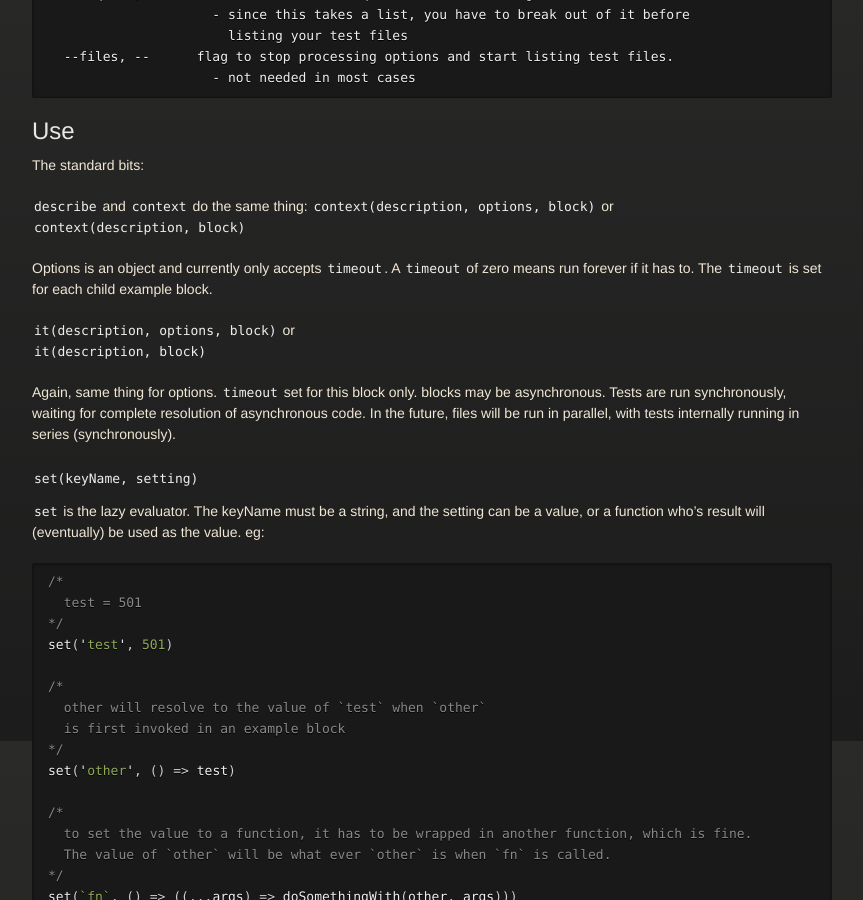
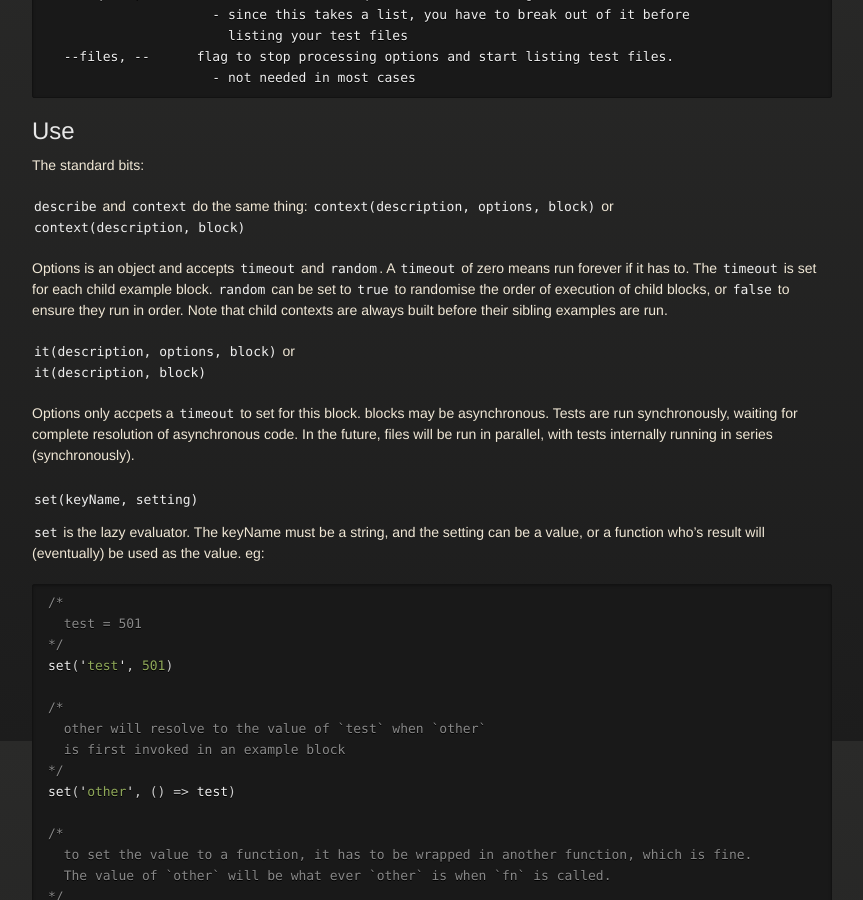
Before and after one commit to jsspec/jsspec.github.io, a Jekyll site: the page built from index.md, in a window 1280 px wide and 900 px high, scrolled down 1959 px. Shown: the whole window, without its empty margins (208-1071 px from the left). Built offline with Jekyll 4.4.1, drawn with Linux system fonts in a browser that asks for light colours; our own code applies the rules of GitHub Pages for plain Markdown files.

Commit message:
Add description for `random` option

```diff
--- a/index.md
+++ b/index.md
@@ -83,12 +83,12 @@ The standard bits:
 `context(description, options, block)` or<br>
 `context(description, block)`
 
-Options is an object and currently only accepts `timeout`. A `timeout` of zero means run forever if it has to. The `timeout` is set for each child example block.
+Options is an object and accepts `timeout` and `random`. A `timeout` of zero means run forever if it has to. The `timeout` is set for each child example block. `random` can be set to `true` to randomise the order of execution of child blocks, or `false` to ensure they run in order. Note that child contexts are always built before their sibling examples are run.
 
 `it(description, options, block)` or<br>
 `it(description, block)`
 
-Again, same thing for options. `timeout` set for this block only. blocks may be asynchronous. Tests are run synchronously, waiting for complete resolution of asynchronous code. In the future, files will be run in parallel, with tests internally running in series (synchronously).
+Options only accpets a `timeout` to set for this block. blocks may be asynchronous. Tests are run synchronously, waiting for complete resolution of asynchronous code. In the future, files will be run in parallel, with tests internally running in series (synchronously).
 
 ### `set(keyName, setting)`
 `set` is the lazy evaluator. The keyName must be a string, and the setting can be a value, or a function who's result will (eventually) be used as the value.
```
